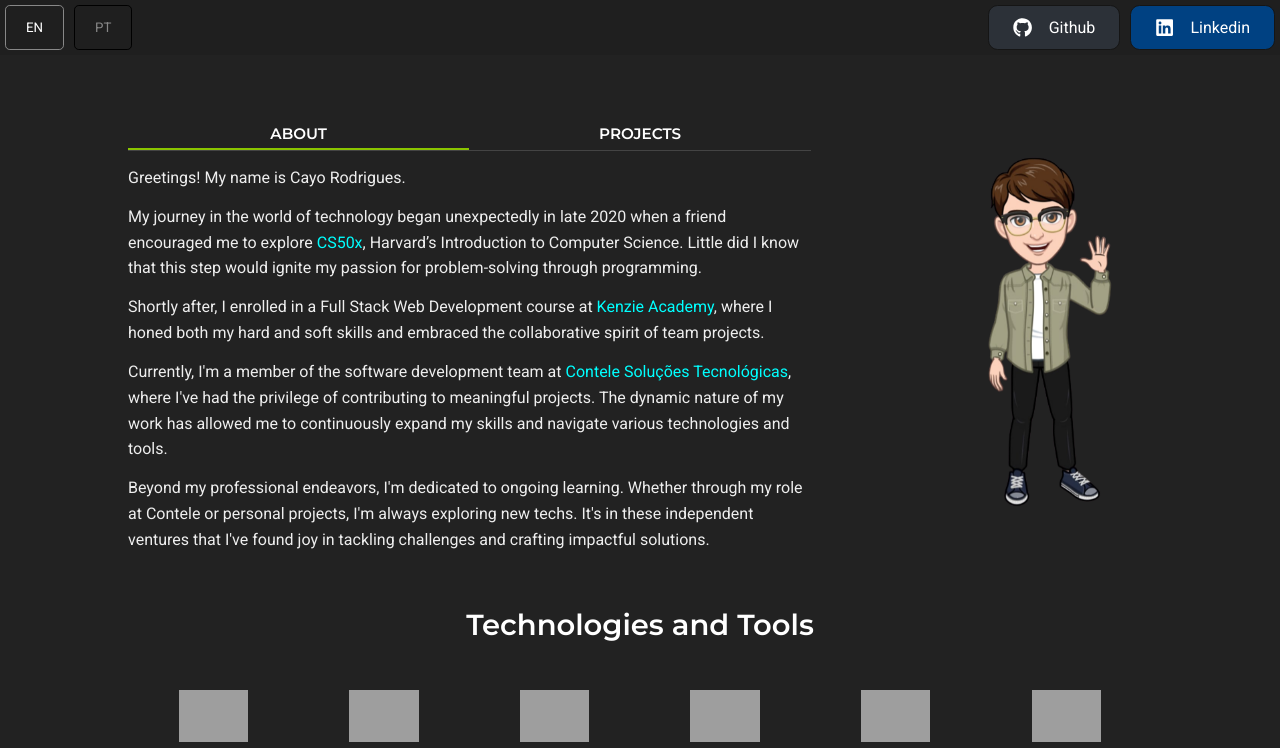
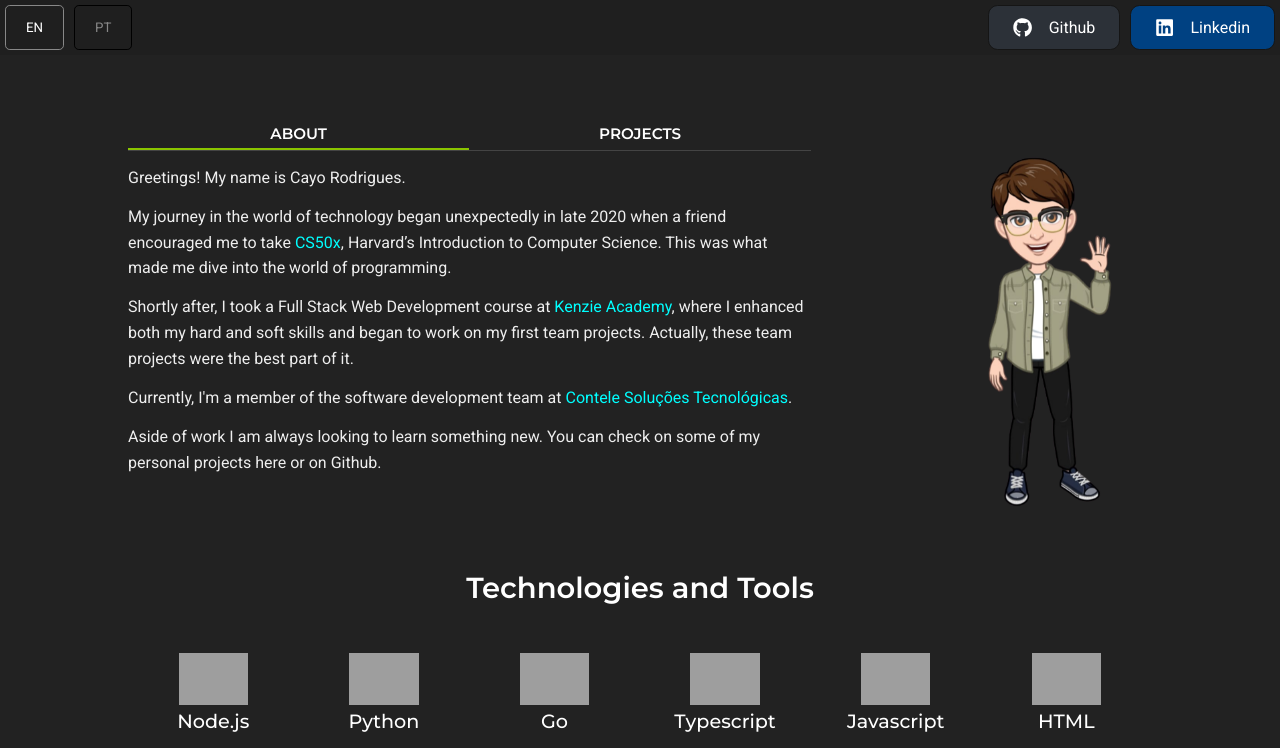
Before and after one commit to cayo-rodrigues/portfolio, a React (Create React App) app: page / in a window 1280 px wide. Shown: the top 748 px of the page. Built offline with nearby package versions, Linux system fonts and the light colour scheme; grey boxes are pictures that could not be loaded.

Commit message:
enhance about section

```diff
--- a/src/components/About/index.tsx
+++ b/src/components/About/index.tsx
@@ -10,41 +10,31 @@
   <>
     <p>Oi, meu nome é Cayo Rodrigues.</p>
     <p>
-            Sou um desenvolvedor de software com uma base em ciência da
-            computação pelo{" "}
-            <a
-              href="https://cs50.harvard.edu/x/2023/"
-              target="_blank"
-              rel="noopener noreferrer"
-            >
+      Minha história como desenvolvedor começou inexperadamente no final de 2020,
+      quando um amigo me incentivou a fazer o
+      <a href="https://cs50.harvard.edu/x/2023/" target="_blank" rel="noopener noreferrer">
         CS50x
-            </a>{" "}
-            de Harvard e formação em desenvolvimento web full stack pela{" "}
-            <a
-              href="https://kenzie.com.br/"
-              target="_blank"
-              rel="noopener noreferrer"
-            >
-              Kenzie Academy
-            </a>
-            .
+      </a>,
+      a introdução à ciência da computação de Harvard. Isso foi o que me fez entrar neste mundo.
     </p>
     <p>
-            Atualmente, sou um membro valioso da equipe de desenvolvimento de
-            software na empresa{" "}
-            <a
-              href="https://contele.com.br/"
-              target="_blank"
-              rel="noopener noreferrer"
-            >
-              Contele Soluções Tecnológicas
-            </a>
-            , contribuindo ativamente para projetos impactantes.
+      Pouco depois, cursei um curso de desenvolvimento web full stack na
+      <a href="https://kenzie.com.br/" target="_blank" rel="noopener noreferrer">
+        Kenzie Academy
+      </a>, onde pude melhorar minhas soft e hard skills, e também começar a trabalhar
+      nos meus primeiros projetos em equipe. Na verdade, esses trabalhos em equipe
+      foram a melhor parte!
     </p>
     <p>
-            Bem familiarizado com diversas tecnologias, mantenho um compromisso
-            contínuo com a aprendizagem, tanto em ambientes profissionais quanto
-            em projetos independentes.
+      Atualmente, sou um membro da equipe de desenvolvimento de
+      software na empresa{" "}
+      <a href="https://contele.com.br/" target="_blank" rel="noopener noreferrer">
+        Contele Soluções Tecnológicas
+      </a>.
+    </p>
+    <p>
+      Fora do trabalho estou sempre procurando aprender algo novo. Fique à vontade para
+      ver alguns dos meus projetos pessoais aqui ou no Github.
     </p>
   </>
   ) : (
@@ -52,36 +42,25 @@
     <p>Greetings! My name is Cayo Rodrigues.</p>
     <p>
       My journey in the world of technology began unexpectedly in late
-            2020 when a friend encouraged me to explore{" "}
+      2020 when a friend encouraged me to take{" "}
       <a href="https://cs50.harvard.edu/x/2023/">CS50x</a>, Harvard’s
-            Introduction to Computer Science. Little did I know that this step
-            would ignite my passion for problem-solving through programming.
+      Introduction to Computer Science. This was what made me dive into the world of programming.
     </p>
     <p>
-            Shortly after, I enrolled in a Full Stack Web Development course at{" "}
-            <a href="https://kenzie.com.br/">Kenzie Academy</a>, where I honed
-            both my hard and soft skills and embraced the collaborative spirit
-            of team projects.
+      Shortly after, I took a Full Stack Web Development course at{" "}
+      <a href="https://kenzie.com.br/">Kenzie Academy</a>, where I enhanced
+      both my hard and soft skills and began to work on my first team projects. Actually, these team projects were the
+      best part of it.
     </p>
     <p>
       Currently, I'm a member of the software development team at{" "}
-            <a
-              href="https://contele.com.br/"
-              target="_blank"
-              rel="noopener noreferrer"
-            >
+      <a href="https://contele.com.br/" target="_blank" rel="noopener noreferrer">
         Contele Soluções Tecnológicas
-            </a>
-            , where I've had the privilege of contributing to meaningful
-            projects. The dynamic nature of my work has allowed me to
-            continuously expand my skills and navigate various technologies and
-            tools.
+      </a>.
     </p>
     <p>
-            Beyond my professional endeavors, I'm dedicated to ongoing learning.
-            Whether through my role at Contele or personal projects, I'm always
-            exploring new techs. It's in these independent ventures that I've
-            found joy in tackling challenges and crafting impactful solutions.
+      Aside of work I am always looking to learn something new.
+      You can check on some of my personal projects here or on Github.
     </p>
   </>
   )}
```
Lines whose indentation alone changed are shown as unchanged.
